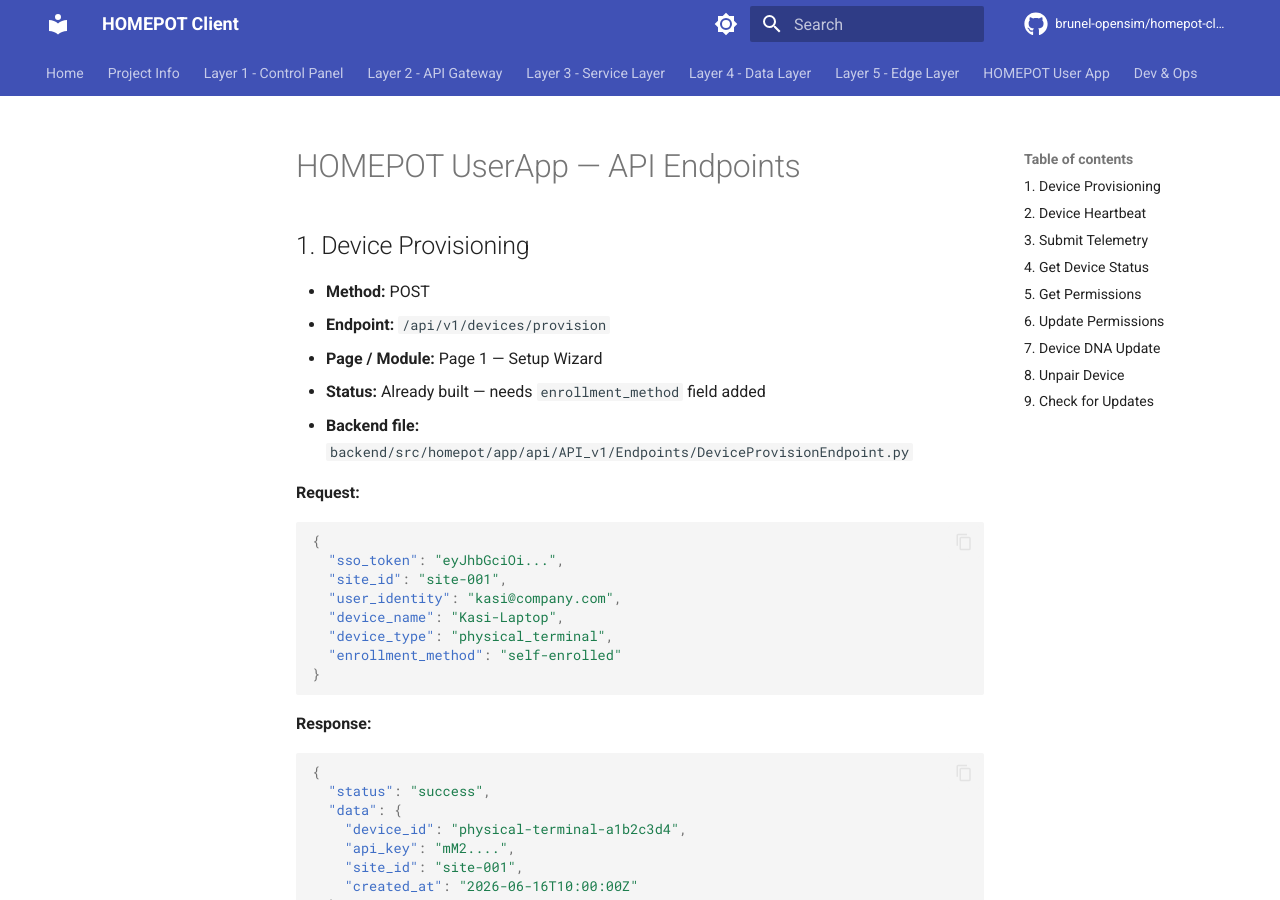
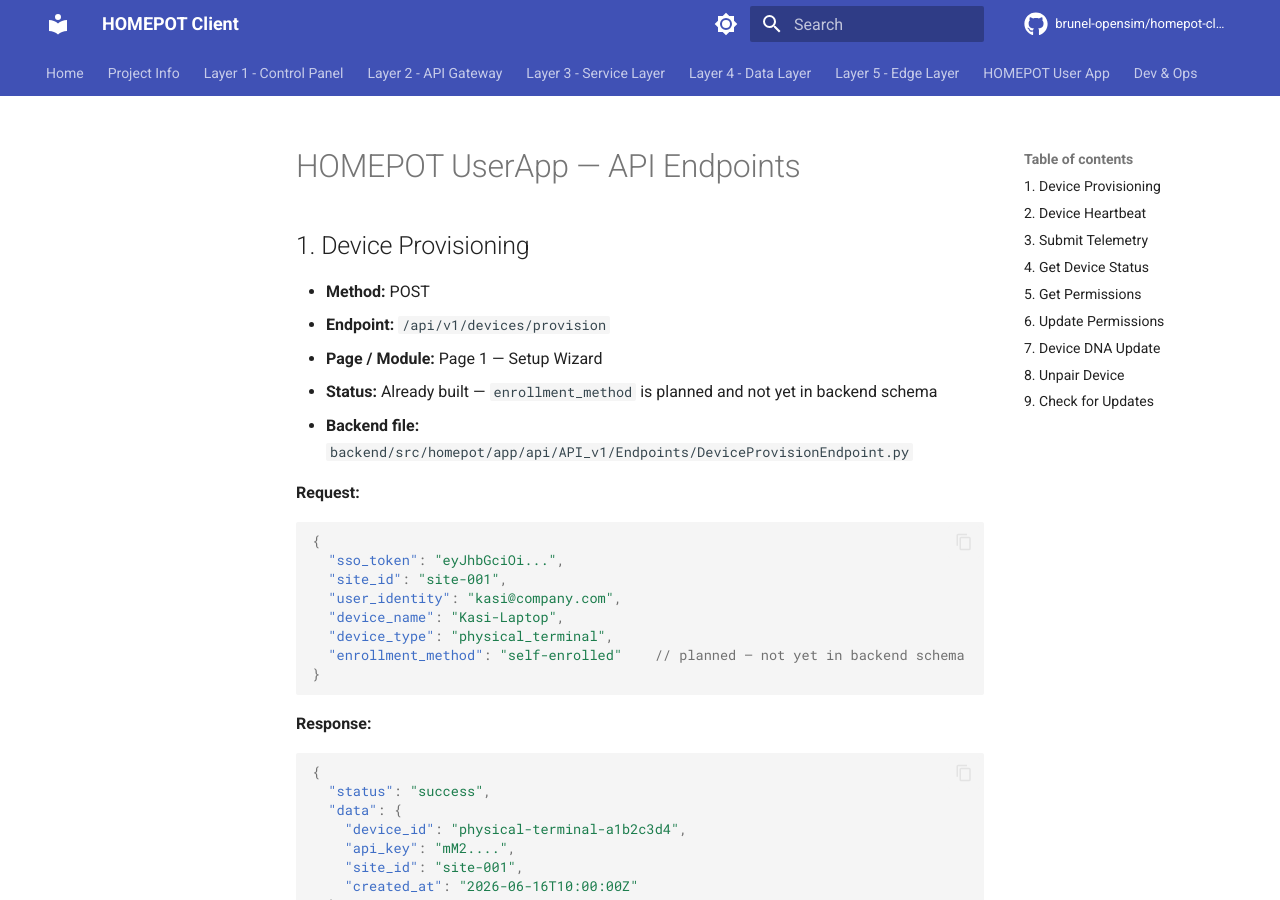
Before and after one commit to brunel-opensim/homepot-client, an MkDocs documentation site: the page built from docs/user-app-api-research.md, in a window 1280 px wide and 900 px high. Built offline with MkDocs 1.6.1 and Material for MkDocs 9.7.7, drawn with Linux system fonts in a browser that asks for light colours; comment, search, counter and statistics services are not loaded; the version menu is left out.

Commit message:
change key value saved to saved_count, - add enrollment_method as planned note

````diff
--- a/docs/user-app-api-research.md
+++ b/docs/user-app-api-research.md
@@ -6,7 +6,7 @@
 - **Method:** POST
 - **Endpoint:** `/api/v1/devices/provision`
 - **Page / Module:** Page 1 — Setup Wizard
-- **Status:** Already built — needs `enrollment_method` field added
+- **Status:** Already built — `enrollment_method` is planned and not yet in backend schema
 - **Backend file:** `backend/src/homepot/app/api/API_v1/Endpoints/DeviceProvisionEndpoint.py`
 
 **Request:**
@@ -17,7 +17,7 @@
   "user_identity": "kasi@company.com",
   "device_name": "Kasi-Laptop",
   "device_type": "physical_terminal",
-  "enrollment_method": "self-enrolled"
+  "enrollment_method": "self-enrolled"    // planned — not yet in backend schema
 }
 ```
 
````
Also changed, not shown: other parts of docs/user-app-api-research.md (+1 -1 lines).
